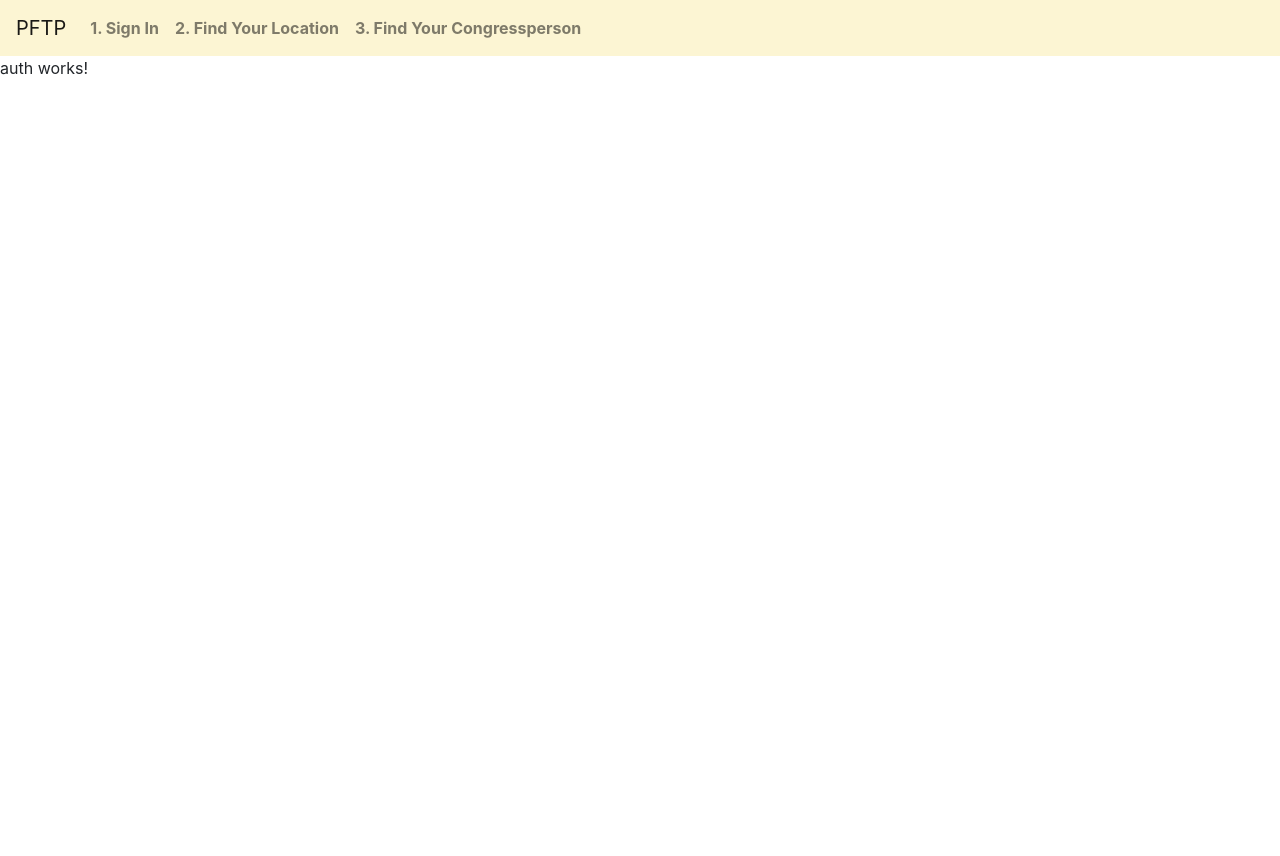
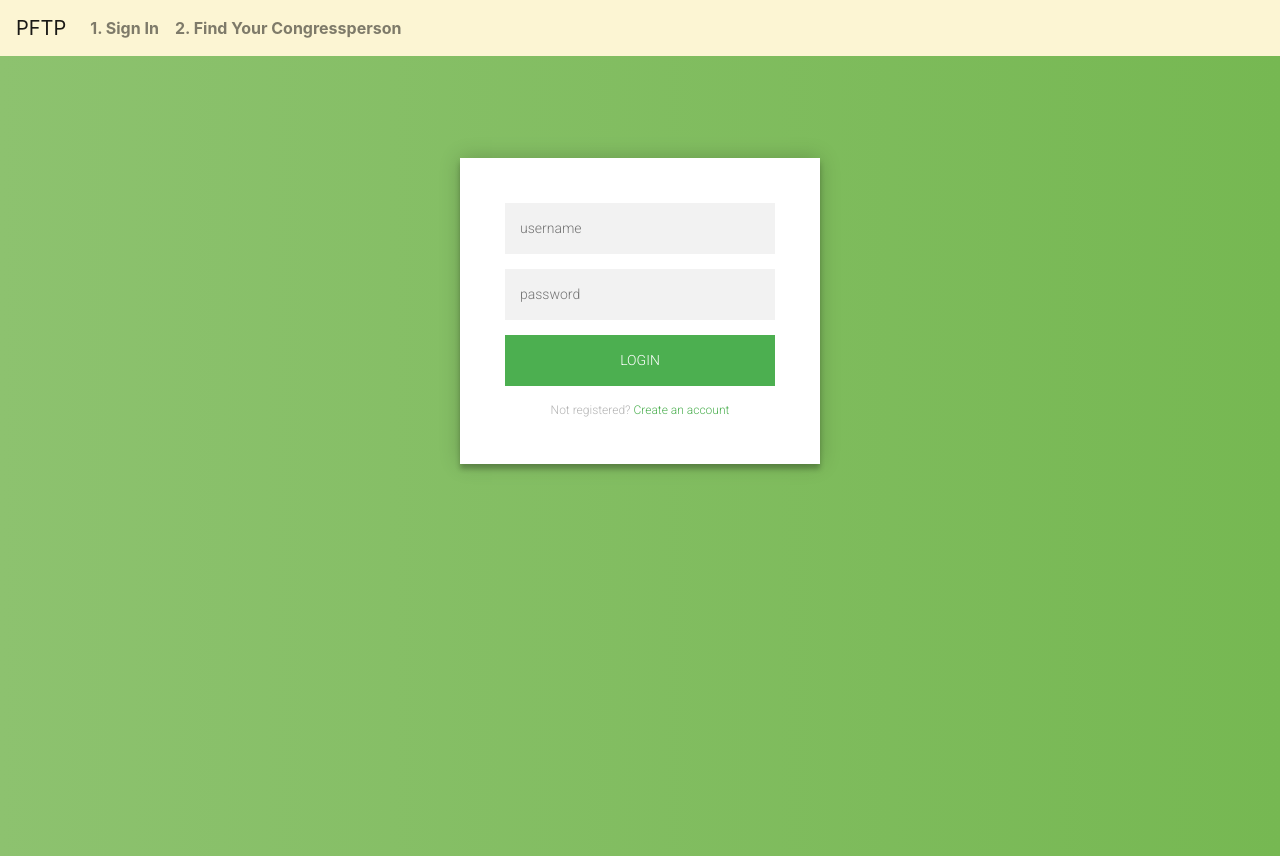
Before and after one commit to rjdroege/PFTP, an Angular app: page /auth in a window 1280 px wide. Before the commit the page ends 800 px from the top, so only its background shows below. Built offline with nearby package versions, Linux system fonts and the light colour scheme.

Commit message:
site structure changed

```diff
--- a/src/app/app-routing.module.ts
+++ b/src/app/app-routing.module.ts
@@ -3,13 +3,11 @@ import { RouterModule, Routes } from '@angular/router';
 import { AuthComponent } from './auth/auth.component';
 import { CongressComponent } from './congress/congress.component';
 import { HomeComponent } from './home/home.component';
-import { LocationComponent } from './location/location.component';
 
 const routes: Routes = [
   { path: '', redirectTo: '/home', pathMatch: 'full'},
   { path: 'home', component: HomeComponent},
   { path: 'auth', component: AuthComponent},
-  { path: 'location', component: LocationComponent},
   { path: 'congress', component: CongressComponent}
 ];
 
--- a/src/app/app.module.ts
+++ b/src/app/app.module.ts
@@ -4,7 +4,6 @@ import { BrowserModule } from '@angular/platform-browser';
 import { AppRoutingModule } from './app-routing.module';
 import { AppComponent } from './app.component';
 import { NavbarComponent } from './navbar/navbar.component';
-import { LocationComponent } from './location/location.component';
 import { CongressComponent } from './congress/congress.component';
 import { HomeComponent } from './home/home.component';
 import { AuthComponent } from './auth/auth.component';
@@ -13,7 +12,6 @@ import { AuthComponent } from './auth/auth.component';
   declarations: [
     AppComponent,
     NavbarComponent,
-    LocationComponent,
     CongressComponent,
     HomeComponent,
     AuthComponent
--- a/src/app/auth/auth.component.css
+++ b/src/app/auth/auth.component.css
@@ -0,0 +1,101 @@
+@import url(https://fonts.googleapis.com/css?family=Roboto:300);
+
+.login-page {
+  width: 360px;
+  height: 100vh;
+  padding: 8% 0 0;
+  margin: auto;
+}
+.form {
+  position: relative;
+  z-index: 1;
+  background: #FFFFFF;
+  max-width: 360px;
+  margin: 0 auto 100px;
+  padding: 45px;
+  text-align: center;
+  box-shadow: 0 0 20px 0 rgba(0, 0, 0, 0.2), 0 5px 5px 0 rgba(0, 0, 0, 0.24);
+}
+.form input {
+  font-family: "Roboto", sans-serif;
+  outline: 0;
+  background: #f2f2f2;
+  width: 100%;
+  border: 0;
+  margin: 0 0 15px;
+  padding: 15px;
+  box-sizing: border-box;
+  font-size: 14px;
+}
+.form button {
+  font-family: "Roboto", sans-serif;
+  text-transform: uppercase;
+  outline: 0;
+  background: #4CAF50;
+  width: 100%;
+  border: 0;
+  padding: 15px;
+  color: #FFFFFF;
+  font-size: 14px;
+  -webkit-transition: all 0.3 ease;
+  transition: all 0.3 ease;
+  cursor: pointer;
+}
+.form button:hover,.form button:active,.form button:focus {
+  background: #43A047;
+}
+.form .message {
+  margin: 15px 0 0;
+  color: #b3b3b3;
+  font-size: 12px;
+}
+.form .message a {
+  color: #4CAF50;
+  text-decoration: none;
+}
+.form .register-form {
+  display: none;
+}
+.container {
+  position: relative;
+  z-index: 1;
+  max-width: 300px;
+  margin: 0 auto;
+}
+.container:before, .container:after {
+  content: "";
+  display: block;
+  clear: both;
+}
+.container .info {
+  margin: 50px auto;
+  text-align: center;
+}
+.container .info h1 {
+  margin: 0 0 15px;
+  padding: 0;
+  font-size: 36px;
+  font-weight: 300;
+  color: #1a1a1a;
+}
+.container .info span {
+  color: #4d4d4d;
+  font-size: 12px;
+}
+.container .info span a {
+  color: #000000;
+  text-decoration: none;
+}
+.container .info span .fa {
+  color: #EF3B3A;
+}
+body {
+  background: #76b852; /* fallback for old browsers */
+  background: -webkit-linear-gradient(right, #76b852, #8DC26F);
+  background: -moz-linear-gradient(right, #76b852, #8DC26F);
+  background: -o-linear-gradient(right, #76b852, #8DC26F);
+  background: linear-gradient(to left, #76b852, #8DC26F);
+  font-family: "Roboto", sans-serif;
+  -webkit-font-smoothing: antialiased;
+  -moz-osx-font-smoothing: grayscale;
+}
--- a/src/app/auth/auth.component.html
+++ b/src/app/auth/auth.component.html
@@ -1 +1,23 @@
-<p>auth works!</p>
+<body>
+<!-- partial:index.partial.html -->
+<div class="login-page">
+  <div class="form">
+    <form class="register-form">
+      <input type="text" placeholder="name"/>
+      <input type="password" placeholder="password"/>
+      <input type="text" placeholder="email address"/>
+      <button>create</button>
+      <p class="message">Already registered? <a href="#">Sign In</a></p>
+    </form>
+    <form class="login-form">
+      <input type="text" placeholder="username"/>
+      <input type="password" placeholder="password"/>
+      <button>login</button>
+      <p class="message">Not registered? <a href="#">Create an account</a></p>
+    </form>
+  </div>
+</div>
+<!-- partial -->
+  <script src='https://cdnjs.cloudflare.com/ajax/libs/jquery/2.1.3/jquery.min.js'></script><script  src="./auth.component.ts"></script>
+
+</body>
--- a/src/app/congress/congress.component.css
+++ b/src/app/congress/congress.component.css
@@ -0,0 +1,9 @@
+body {
+  background: #4CAF50;
+  height: 100vh;
+}
+
+h2 {
+  font-weight: bold;
+  text-align: center;
+}
--- a/src/app/congress/congress.component.html
+++ b/src/app/congress/congress.component.html
@@ -1 +1,18 @@
-<p>congress works!</p>
+<body>
+  <h2>Find your elected representative.</h2>
+  <form>
+    <div class="row md-8" style="align-items: center;">
+      <label for="address" style="text-align: center;">Address</label>
+      <input
+      type="address"
+      id="address"
+      name="address"
+      class="form-control"
+      style="max-width: 600px;"
+      ngModel
+      required
+      >
+
+    </div>
+  </form>
+</body>
--- a/src/app/home/home.component.css
+++ b/src/app/home/home.component.css
@@ -1,10 +1,9 @@
 body {
   height: 100vh;
-  background: #6fa9e4;
+  background: #4CAF50;
 }
 
 h4 {
-  color: rgb(161, 7, 7);
   font-weight: bold;
   font-family: serif;
   text-align: center;
@@ -18,5 +17,4 @@ p {
 
 h2 {
   text-align: center;
-  color: rgb(161, 7, 7);
 }
--- a/src/app/home/home.component.html
+++ b/src/app/home/home.component.html
@@ -1,10 +1,10 @@
 <body>
   <h2>Power From The People</h2>
-    <h4>Power From The People is a site created to help you keep track of your elected representative
+    <h4>Power From The People is a site created to help you track your elected representative
       <br>and help you hold them accountable for their work in representing you.</h4>
       <hr>
       <p>
       To use this site, please start by creating an account. This will allow you to save your representatives and will remove the need for you to search for them on each visit.
-      Once you have created an account, you can search for your representatives if you already know who they are. If you do not, you can use the location feature to find your district.
+      Once you have created an account, you can search for your representatives. If you know their name or your congressional district, you can search for them directly. <br>If not, we will help you locate your district and your representative.
     </p>
 </body>
--- a/src/app/location/location.component.html
+++ /dev/null
@@ -1 +0,0 @@
-<p>location works!</p>
--- a/src/app/location/location.component.ts
+++ /dev/null
@@ -1,15 +0,0 @@
-import { Component, OnInit } from '@angular/core';
-
-@Component({
-  selector: 'app-location',
-  templateUrl: './location.component.html',
-  styleUrls: ['./location.component.css']
-})
-export class LocationComponent implements OnInit {
-
-  constructor() { }
-
-  ngOnInit(): void {
-  }
-
-}
--- a/src/app/navbar/navbar.component.html
+++ b/src/app/navbar/navbar.component.html
@@ -7,8 +7,7 @@
   <div class="collapse navbar-collapse" id="navbarNavAltMarkup">
     <div class="navbar-nav">
       <a class="nav-item nav-link" routerLink="/auth">1. Sign In</a>
-      <a class="nav-item nav-link" routerLink="/location">2. Find Your Location</a>
-      <a class="nav-item nav-link" routerLink="/congress">3. Find Your Congressperson</a>
+      <a class="nav-item nav-link" routerLink="/congress">2. Find Your Congressperson</a>
     </div>
   </div>
 </nav>
```
Also changed, not shown: src/app/location/location.component.css (deleted).
